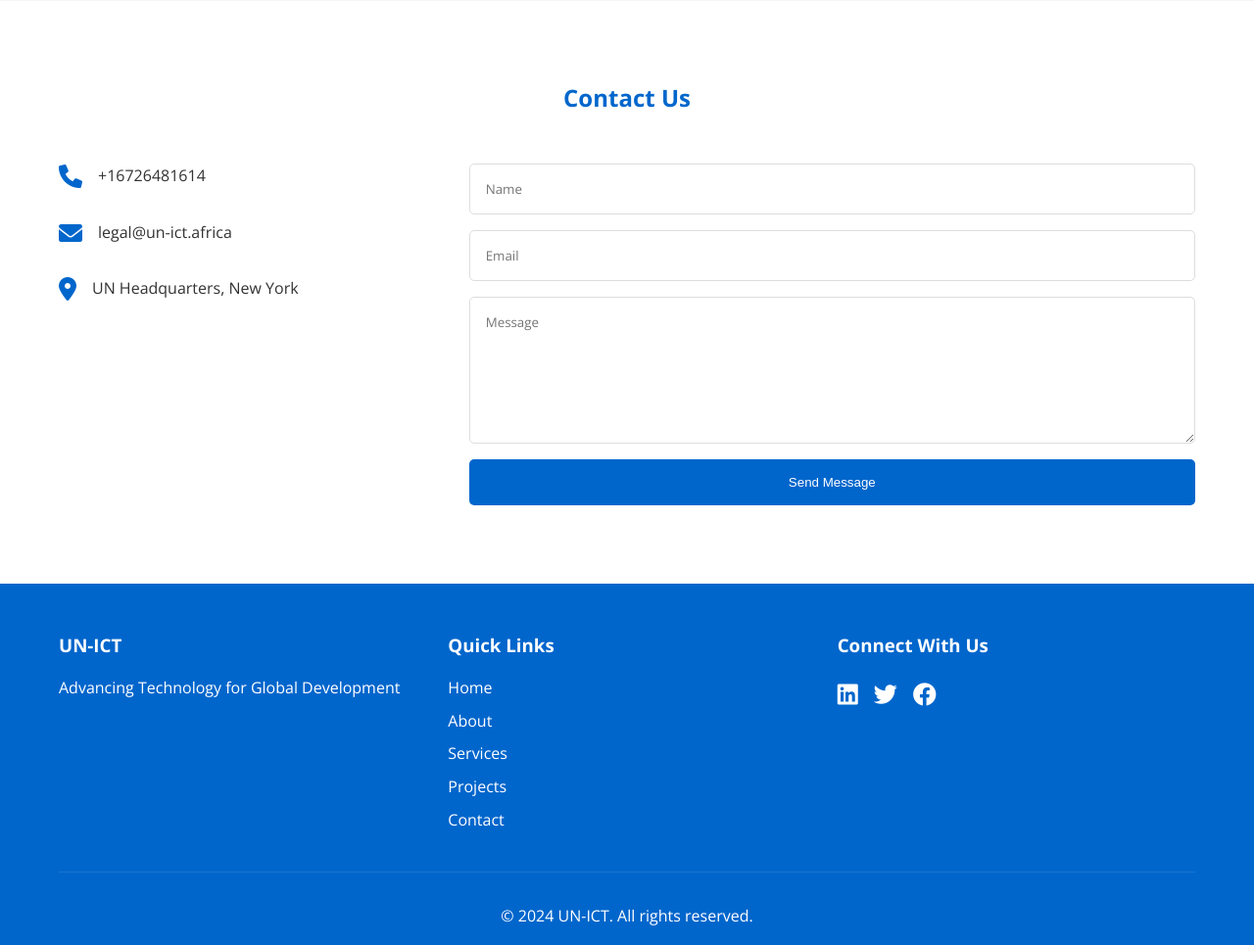
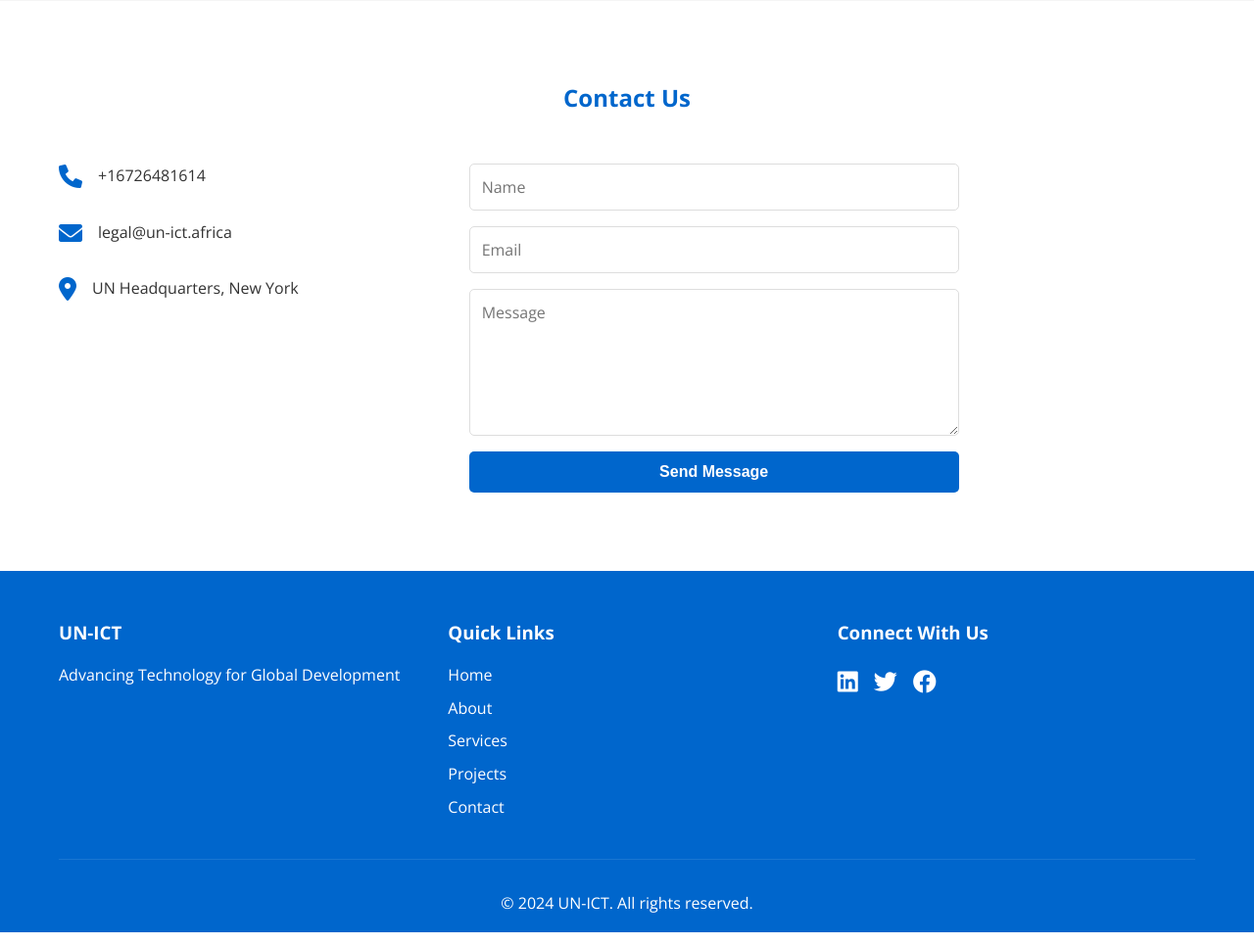
Before and after one commit to Carlin5/UN-ICT, a PHP site: page / in a window 1280 px wide. Shown: the part 2751-3716 px from the top of the page at 98% size. Run offline with PHP 8.4, Linux system fonts and the light colour scheme.

Commit message:
Fix contact form input fields to ensure they are interactive

```diff
--- a/css/style.css
+++ b/css/style.css
@@ -312,33 +312,70 @@ body {
     display: flex;
     flex-direction: column;
     gap: 1rem;
+    width: 100%;
+    max-width: 500px;
 }
 
 .contact-form input,
 .contact-form textarea {
-    padding: 1rem;
+    width: 100%;
+    padding: 12px;
     border: 1px solid #ddd;
     border-radius: 5px;
+    font-size: 16px;
     font-family: inherit;
+    background-color: white;
+    color: var(--text-color);
+    transition: border-color 0.3s ease;
+}
+
+.contact-form input:focus,
+.contact-form textarea:focus {
+    outline: none;
+    border-color: var(--primary-color);
+    box-shadow: 0 0 0 2px rgba(0, 102, 204, 0.1);
 }
 
 .contact-form textarea {
-    height: 150px;
+    min-height: 150px;
     resize: vertical;
 }
 
 .submit-button {
-    padding: 1rem;
+    padding: 12px 24px;
     background-color: var(--primary-color);
-    color: var(--white);
+    color: white;
     border: none;
     border-radius: 5px;
+    font-size: 16px;
+    font-weight: 600;
     cursor: pointer;
     transition: background-color 0.3s ease;
 }
 
 .submit-button:hover {
     background-color: var(--secondary-color);
+}
+
+
+/* Ensure form elements are interactive */
+
+.contact-form input,
+.contact-form textarea,
+.contact-form button {
+    pointer-events: auto;
+    user-select: text;
+    -webkit-user-select: text;
+    -moz-user-select: text;
+    -ms-user-select: text;
+}
+
+
+/* Remove any potential overlay issues */
+
+.contact-form {
+    position: relative;
+    z-index: 1;
 }
 
 
```
